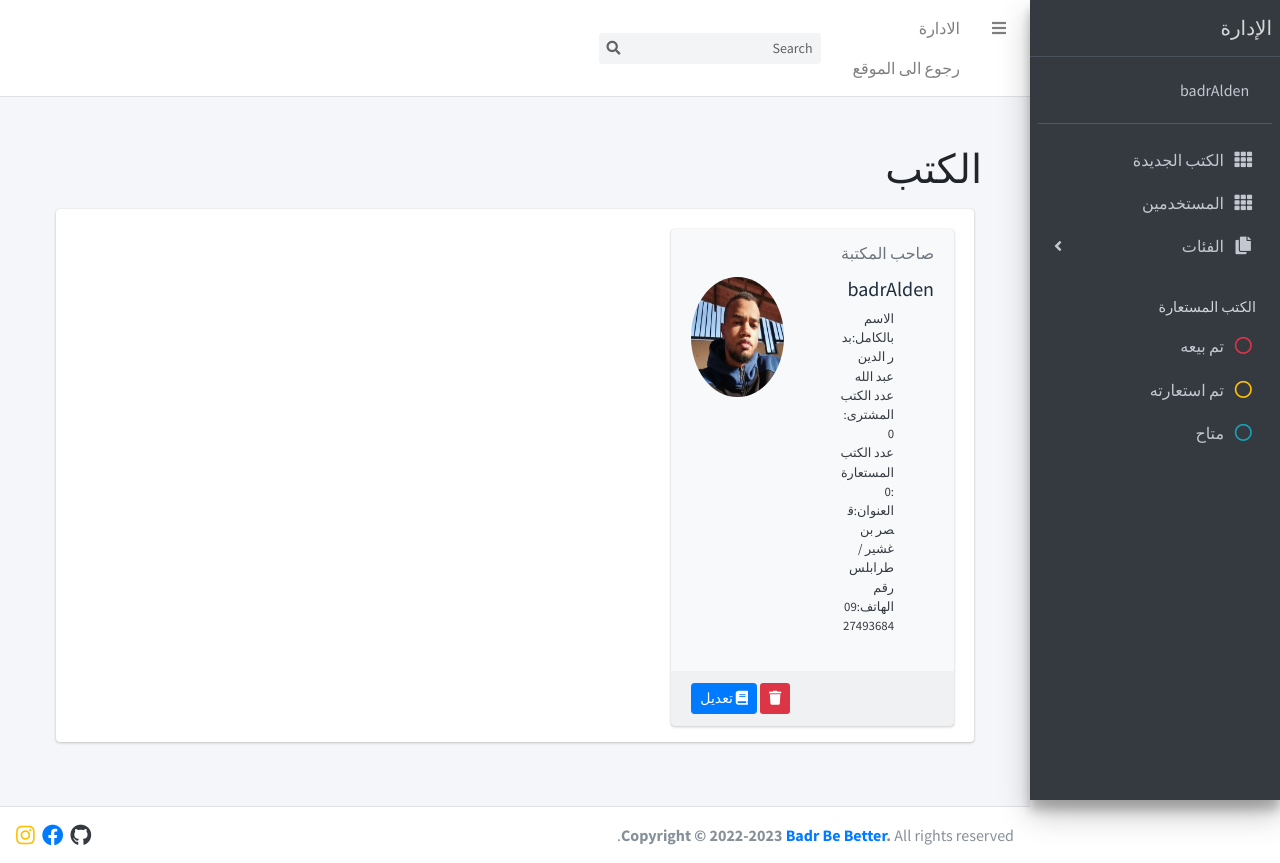
After one commit to badrald/library-management-system, a Django app: page /mangement/profiles/ in a window 1280 px wide. The commit adds this page. Run offline with Django 4.2, Linux system fonts and the light colour scheme; a user stored in the database is signed in; data comes from the database, SQL or seed files in the repository; both versions use the stored data as it was after the commit; some libraries are stand-ins or nearby versions.

Commit message:
edit for profiles and its edit

```diff
--- a/Core/LMS/urls.py
+++ b/Core/LMS/urls.py
@@ -5,5 +5,8 @@ urlpatterns=[
     path('',views.Index,name='mangment'),
     path('books/',views.Books,name='mang_books'),
     path('update/<int:id>',views.update,name='update'),
-    path('delete/<int:id>',views.delete,name='delete')
+    path('delete/<int:id>',views.delete,name='delete'),
+    path('profiles/',views.profiles,name='profiles'),
+    path('delete_user/<int:id>',views.delete_user,name='delete_user')
+
 ]
--- a/Core/LMS/views.py
+++ b/Core/LMS/views.py
@@ -1,9 +1,20 @@
 from django.shortcuts import render,redirect,get_object_or_404
 from django.contrib.admin.views.decorators import staff_member_required
 from django.db.models import Sum
+from django.contrib.auth.decorators import user_passes_test
+from django.contrib.auth.models import User
+from accounts.models import Profile
 from .models import *
 from .forms import *
 
+#for the decretor to give access only for the owner
+def superuser_required(view_func):
+    decorated_view_func = user_passes_test(
+        lambda u: u.is_superuser,
+        login_url='/login/',
+        redirect_field_name=None
+    )(view_func)
+    return decorated_view_func
 # Create your views here.
 @staff_member_required
 def Index(request):
@@ -59,6 +70,8 @@ def update(request,id):
         'bookform': book_save,
         }
     return render(request,"LMS/Pages/update.html",context)
+
+
 @staff_member_required
 def delete(request,id):
     book_del=get_object_or_404(Book,id=id)
@@ -66,3 +79,27 @@ def delete(request,id):
         book_del.delete()
         return redirect('/mangement')
     return render(request,'LMS/Pages/delete.html')
+
+
+
+
+
+@superuser_required
+def profiles(request):
+    profiles  = Profile.objects.all().order_by('-id');
+    return render(request,"LMS/pages/profiles.html",{'Profiles':profiles})
+
+@superuser_required
+def delete_user(request, id ):
+    user_del=get_object_or_404(User,id=id)
+    if request.method == 'POST':
+        user_del.delete()
+        return redirect('/profiles')
+    return render(request,'LMS/Pages/delete_user.html')
+
+@superuser_required
+def givePermision(request , id):
+        user= get_object_or_404(User,id=id)
+        user.is_staff = True
+        user.save()
+        return redirect(request.path)
--- /dev/null
+++ b/Core/templates/LMS/Pages/profiles.html
@@ -0,0 +1,83 @@
+{% extends 'LMS/base.html' %}
+{% load static %}
+{% block content %}
+<div style="direction: rtl;" class="wrapper">
+      <!-- Content Wrapper. Contains page content -->
+      <div   class="content-wrapper p-5">
+        <!-- Content Header (Page header) -->
+
+                <div class="row mb-2">
+                  <div class="col-sm-6">
+                    <h1>الكتب</h1>
+                  </div>
+
+                </div>
+            </section>
+
+            <!-- Main content -->
+            <section class="content">
+              <!-- Default box -->
+              <div class="card card-solid">
+                <div class="card-body pb-0">
+                  <div class="row d-flex align-items-stretch">
+                    <!-- بداية الكتاب -->
+                    {% for profile in Profiles %}
+                    <div   class="col-12 col-sm-6 col-md-4 d-flex align-items-stretch ">
+                      <div id="" class="card bg-light">
+                        <div  class="card-header text-muted border-bottom-0">
+                               {% if profile.user.is_superuser %}صاحب المكتبة
+                              {% elif profile.user.is_staff  %} يعمل في المكتبة
+                              {%else%} عضو في المكتبة
+                              {% endif %}
+                              </div>
+                        <div class="card-body pt-0">
+                          <div class="row">
+                            <div class="col-7">
+                              <h2 class="lead"><b>{{profile.user.username}}</b></h2>
+                              <ul class="  fa-ul text-muted">
+                                <li class="small text-dark"><span class="fa-li"></span>الاسم بالكامل:{{profile}}</li>
+                                <li class="small text-dark"><span class="fa-li"></span>عدد الكتب المشترى:{{profile.boughtBooks}}</li>
+                                <li class="small text-dark"><span class="fa-li"></span>عدد الكتب المستعارة:{{profile.borrowedBooks}}</li>
+                                <li class="small text-dark"><span class="fa-li"></span>العنوان:{{profile.address}}</li>
+                                <li class="small text-dark"><span class="fa-li"></span>رقم الهاتف:{{profile.phone_number}}</li>
+                              </ul>
+                            </div>
+                            <div class="col-5 text-center">
+                            {% if profile.user_photo %}
+                                <img style="height: 120px; width: 120px;"  src="{{profile.user_photo.url}}" alt="" class="img-circle img-fluid">
+                            {% else %}
+                               <img style="height: 120px; width: 120px;"  src="{% static 'dist/img/photo1.png' %}" alt="" class="img-circle img-fluid">
+                            {% endif %}
+                              </div>
+                          </div>
+                        </div>
+                        <div class="card-footer">
+                          <div class="text-right">
+                            <a href="{% url 'delete_user' profile.user.id %}" class="btn btn-sm bg-danger">
+                              <i class="fas fa-trash"></i>
+                            </a>
+                            <a href="#" class="btn btn-sm btn-primary">
+                              <i class="fas fa-book"></i> تعديل
+                            </a>
+                          </div>
+                        </div>
+                      </div>
+
+                    </div>
+                    {% endfor %}
+                     <!-- نهاية الكتاب -->
+
+                  </div>
+                </div>
+                <!-- /.card-body -->
+
+                <!-- /.card-footer -->
+              </div>
+              <!-- /.card -->
+
+            </section>
+            <!-- /.content -->
+          </div>
+          <!-- /.content-wrapper -->
+
+{% endblock %}
--- a/Core/templates/LMS/parts/asidebar.html
+++ b/Core/templates/LMS/parts/asidebar.html
@@ -27,6 +27,14 @@
               <i class="nav-icon fas fa-th"></i>
               <p>
                 الكتب الجديدة
+              </p>
+            </a>
+          </li>
+          <li class="nav-item">
+            <a href="{% url 'profiles' %}" class="nav-link">
+              <i class="nav-icon fas fa-th"></i>
+              <p>
+                المستخدمين
               </p>
             </a>
           </li>
```
Also changed, not shown: Core/home/views.py (+7 -4 lines), Core/templates/LMS/Pages/delete_user.html (added, +33 -0 lines), Core/templates/home/base.html (+2 -6 lines), Core/db.sqlite3.
